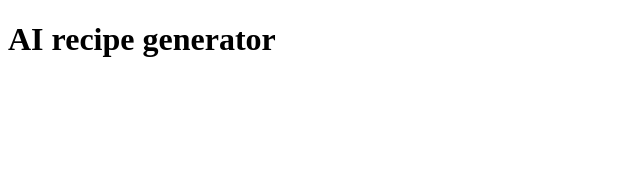
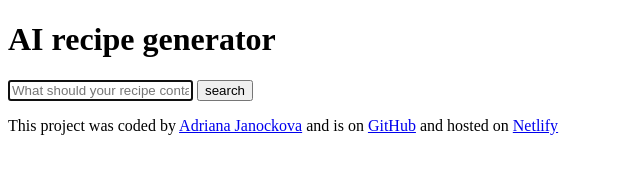
Before and after one commit to Adriana-Aki/shecodes-ai-project, a plain HTML site: page index.html in a window 1280 px wide. Shown: the whole page, without its empty margins (0-640 px from the left). Drawn offline with nearby package versions, Linux system fonts and the light colour scheme; files that its build step writes are made by us from their sources; files whose address does not match are found by name.

Commit message:
Basic HTML

```diff
--- a/index.html
+++ b/index.html
@@ -14,7 +14,44 @@
     <link href="src/styles.css" rel="stylesheet" type="text/css" />
   </head>
   <body>
-    <h1>AI recipe generator</h1>
+    <div class="container">
+      <h1>AI recipe generator</h1>
+
+      <form id="text-input">
+        <input
+          type="text"
+          placeholder="What should your recipe contain...?"
+          required
+          autofocus
+          minlength="3"
+          class="text-input"
+          id="text-input"
+        />
+        <input type="submit" value="search" class="submit-button" />
+      </form>
+
+      <div class="recipe"></div>
+    </div>
+
+    <footer>
+      <p>
+        This project was coded by
+        <a href="https://github.com/Adriana-Aki" target="_blank"
+          >Adriana Janockova</a
+        >
+        and is on
+        <a
+          href="https://github.com/Adriana-Aki/shecodes-ai-project"
+          target="_blank"
+        >
+          GitHub</a
+        >
+        and hosted on
+        <a href="https://ai-recipe-app-adrianaj.netlify.app/" target="_blank">
+          Netlify</a
+        >
+      </p>
+    </footer>
 
     <script src="src/index.js"></script>
   </body>
```
